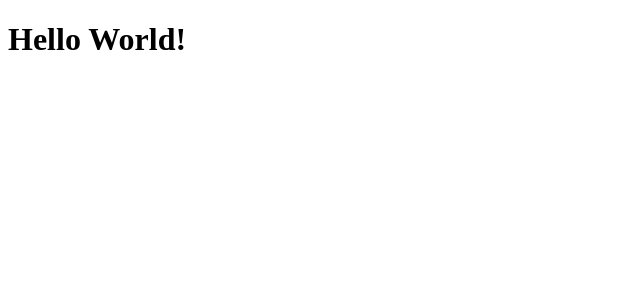
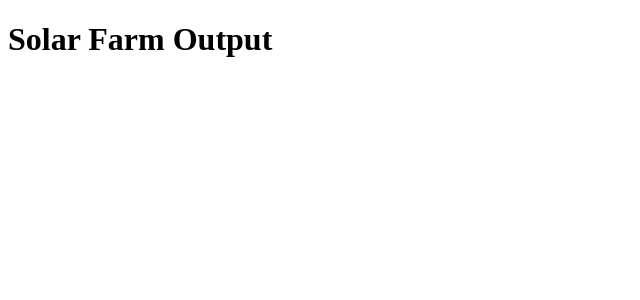
Before and after one commit to tackleshaft/Project-Solar, a React app: page / in a window 1280 px wide. Shown: the top 300 px of the page, without its empty margins (0-640 px from the left). Built offline with nearby package versions, Linux system fonts and the light colour scheme.

Commit message:
building react

```diff
--- /dev/null
+++ b/src/App.js
@@ -0,0 +1,15 @@
+import React from 'react';
+import { createRoot } from 'react-dom/client';
+import MainContainer from './containers/MainContainer.jsx'
+
+
+const App = () => {
+    return(
+        <div>
+            {/* <h1>Hello World!</h1> */}
+            <MainContainer />
+        </div>
+    )
+}
+
+export default App;
--- a/src/components/App.js
+++ /dev/null
@@ -1,13 +0,0 @@
-import React from 'react';
-import { createRoot } from 'react-dom/client';
-
-
-const App = () => {
-    return(
-        <div>
-            <h1>Hello World!</h1>
-        </div>
-    )
-}
-
-export default App;
--- /dev/null
+++ b/src/components/Input.jsx
@@ -0,0 +1,18 @@
+import React from 'react';
+
+const Input = () => {
+
+    return(
+        <div>
+        <h3>Please Enter a Major City</h3>
+        <form>
+          <label htmlFor="location">City: </label>
+          <input id="location-value" type='text'></input>
+          <input type='button' value="Add Market" onClick={handleClick} ></input>
+        </form>
+      </div>
+    )
+
+}
+
+export default Input;
--- /dev/null
+++ b/src/containers/CityContainer.jsx
@@ -0,0 +1,13 @@
+import React from 'react';
+import City from '../components/City.jsx'
+
+
+const CityContainer = () => {
+    return(
+        <div>
+        {/* <City /> */}
+        </div>
+    )
+}
+
+export default CityContainer
--- /dev/null
+++ b/src/containers/MainContainer.jsx
@@ -0,0 +1,22 @@
+import React, {useState} from 'react';
+import Input from'../components/Input.jsx';
+import CityContainer from './CityContainer.jsx';
+
+
+// import from child components...
+
+const MainContainer = () => {
+
+
+    return(
+        <div>
+            <h1>Solar Farm Output</h1>
+            {/* <Input />
+            <CityContainer /> */}
+        </div>
+    )
+
+
+}
+
+export default MainContainer;
--- a/src/index.js
+++ b/src/index.js
@@ -2,7 +2,7 @@ import React from "react";
 import ReactDOM from "react-dom";
 import { createRoot } from 'react-dom/client';
 import { Provider } from 'react-redux';
-import App from './components/App';
+import App from './App';
 
 console.log('root', App)
 ReactDOM.render(<App />, document.getElementById('root'))
```
Also changed, not shown: src/components/City.jsx (added), src/components/CityDisplay.jsx (added).
